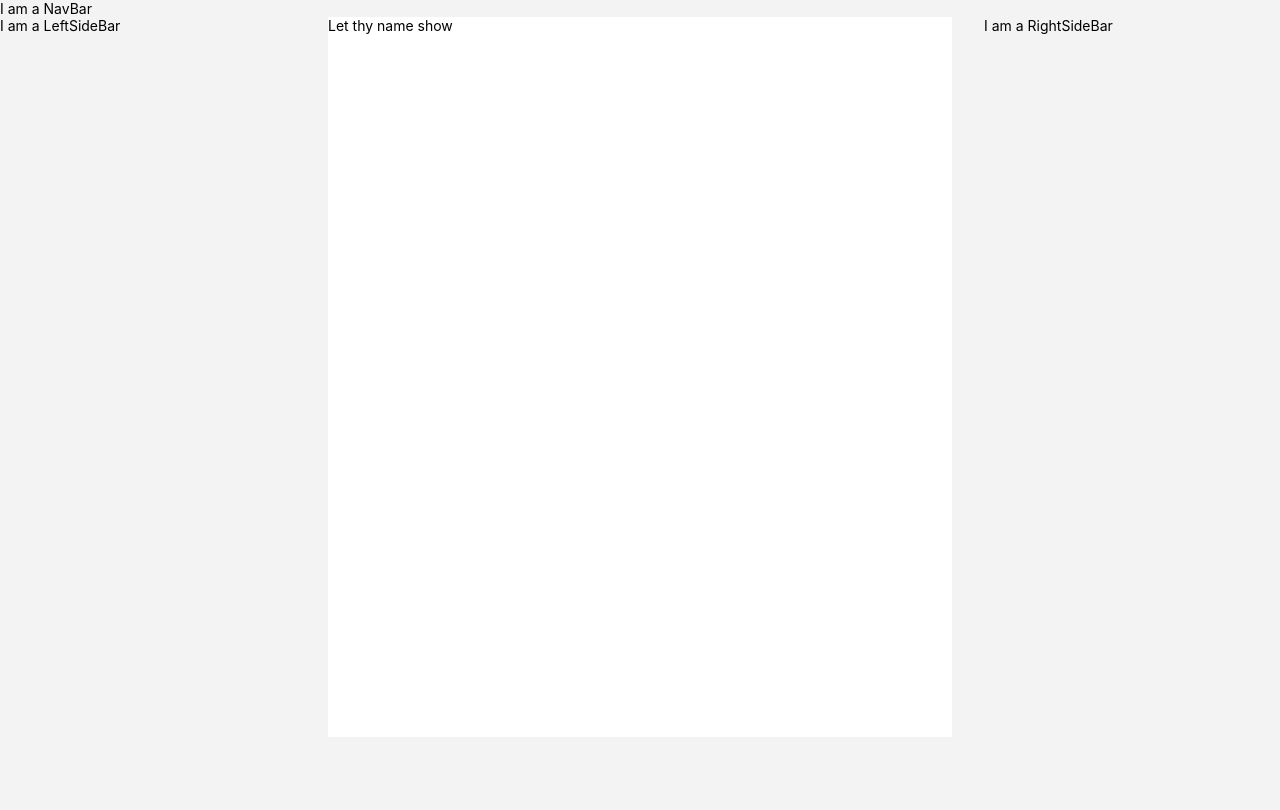
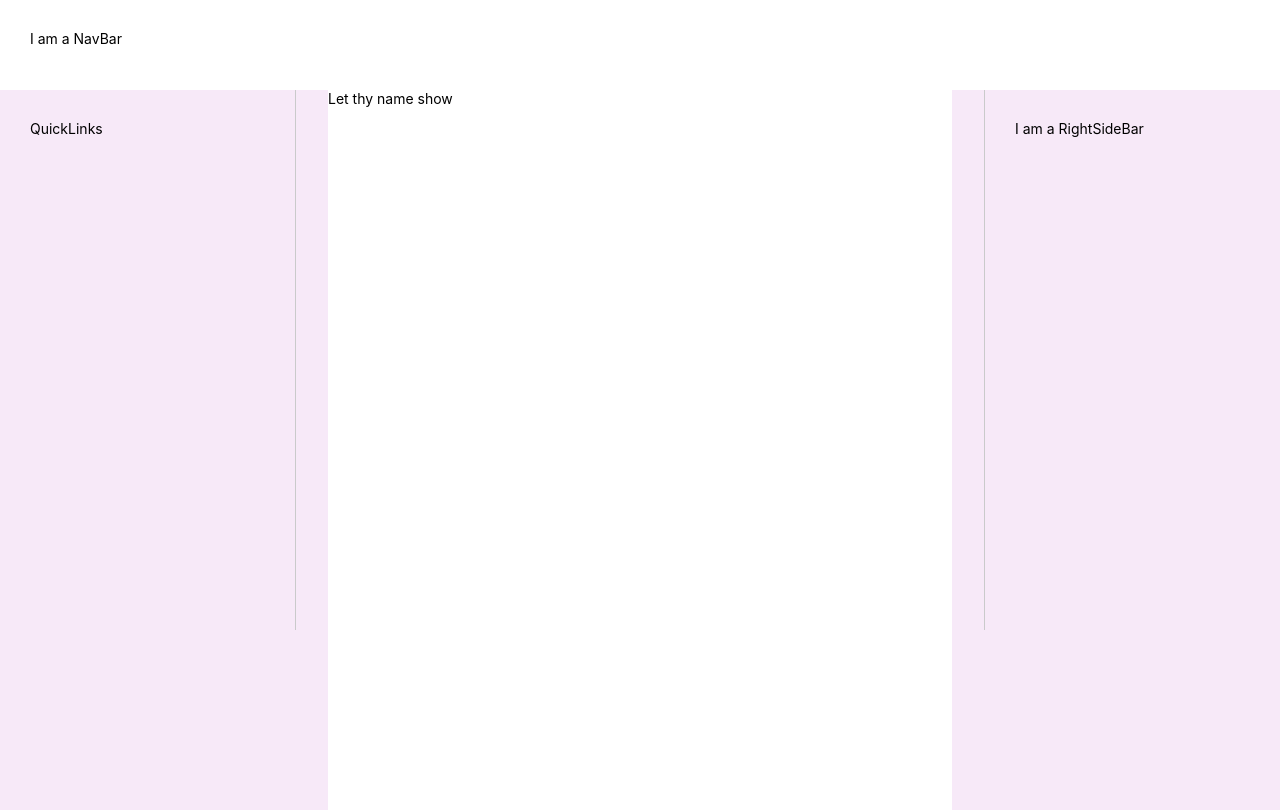
Before and after one commit to whoismuktar/lay-app, a React (Create React App) app: page / in a window 1280 px wide. Built offline with nearby package versions, Linux system fonts and the light colour scheme.

Commit message:
sidebars, layout update

```diff
--- a/src/App.css
+++ b/src/App.css
@@ -42,3 +42,20 @@ main {
   background-color: #ffffff;
   min-height: 90vh;
 }
+
+.nav-bar {
+  height: 30px;
+  padding: 30px;
+  background-color: #ffffff;
+}
+
+.left-sidebar {
+  padding: 30px;
+  border-right: 1px solid #cacacb;
+  min-height: 60vh;
+}
+.right-sidebar {
+  padding: 30px;
+  border-left: 1px solid #cacacb;
+  min-height: 60vh;
+}
--- a/src/components/Layout/LeftSideBar/index.js
+++ b/src/components/Layout/LeftSideBar/index.js
@@ -1,7 +1,10 @@
 import React from "react";
+import QuickLinks from "../../QuickLinks";
 
 const LeftSideBar = () => {
-  return (<div className="LeftSideBar">I am a LeftSideBar</div>);
+  return (<div className="left-sidebar">
+    <QuickLinks />
+  </div>);
 };
 
 export default LeftSideBar;
--- a/src/components/Layout/NavBar/index.js
+++ b/src/components/Layout/NavBar/index.js
@@ -1,7 +1,7 @@
 import React from "react";
 
 const NavBar = () => {
-  return (<div className="NavBar">I am a NavBar</div>);
+  return (<div className="nav-bar">I am a NavBar</div>);
 };
 
 export default NavBar;
--- a/src/components/Layout/RightSideBar/index.js
+++ b/src/components/Layout/RightSideBar/index.js
@@ -1,7 +1,7 @@
 import React from "react";
 
 const RightSideBar = () => {
-  return (<div className="RightSideBar">I am a RightSideBar</div>);
+  return (<div className="right-sidebar">I am a RightSideBar</div>);
 };
 
 export default RightSideBar;
--- /dev/null
+++ b/src/components/QuickLinks.js
@@ -0,0 +1,11 @@
+import React from "react";
+
+const QuickLinks = () => {
+    return (
+        <div className="quicklinks">
+            QuickLinks
+        </div>
+    );
+};
+
+export default QuickLinks;
--- a/src/index.css
+++ b/src/index.css
@@ -5,7 +5,7 @@ body {
     sans-serif;
   -webkit-font-smoothing: antialiased;
   -moz-osx-font-smoothing: grayscale;
-  background-color: #f3f3f3;
+  background-color: #f7e9f8;
   overflow: hidden;
 }
 
```
